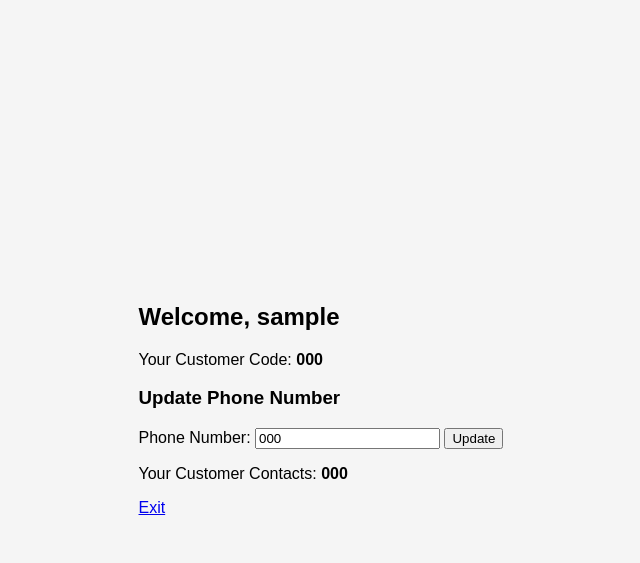
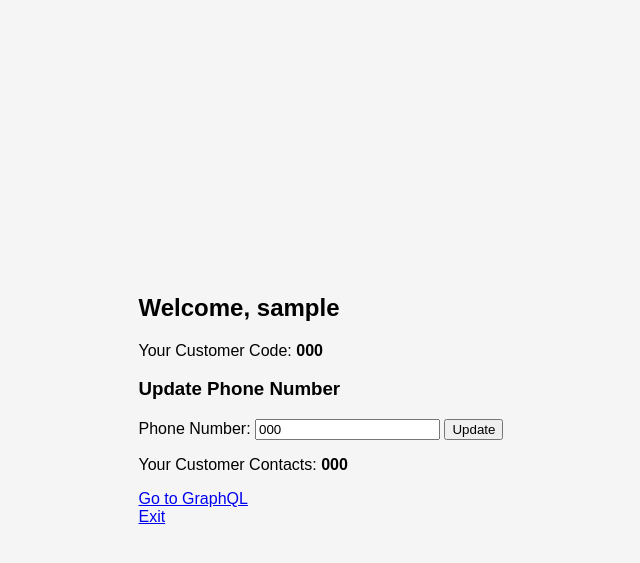
Before and after one commit to andrewindeche/clientorder, a Django app: page /accounts/account_page/ in a window 1280 px wide. Shown: the top 563 px of the page, without its empty margins (319-959 px from the left). Run offline with Django 5.2, Linux system fonts and the light colour scheme; a user stored in the database is signed in; tables that the repository leaves empty hold one stand-in row (values such as "Sample post").

Commit message:
Add graphql button

```diff
--- a/templates/accounts/account_page.html
+++ b/templates/accounts/account_page.html
@@ -32,6 +32,10 @@
 
         <p>Your Customer Contacts: <strong>{{ customer.phone }}</strong></p>
 
+        <div class="graphql-button">
+            <a href="{% url 'graphql' %}" class="btn-graphql">Go to GraphQL</a>
+        </div>
+
         <div class="exit-button">
             <a href="http://127.0.0.1:8000/accounts/google/login/" class="btn-exit">Exit</a>
         </div>
```
